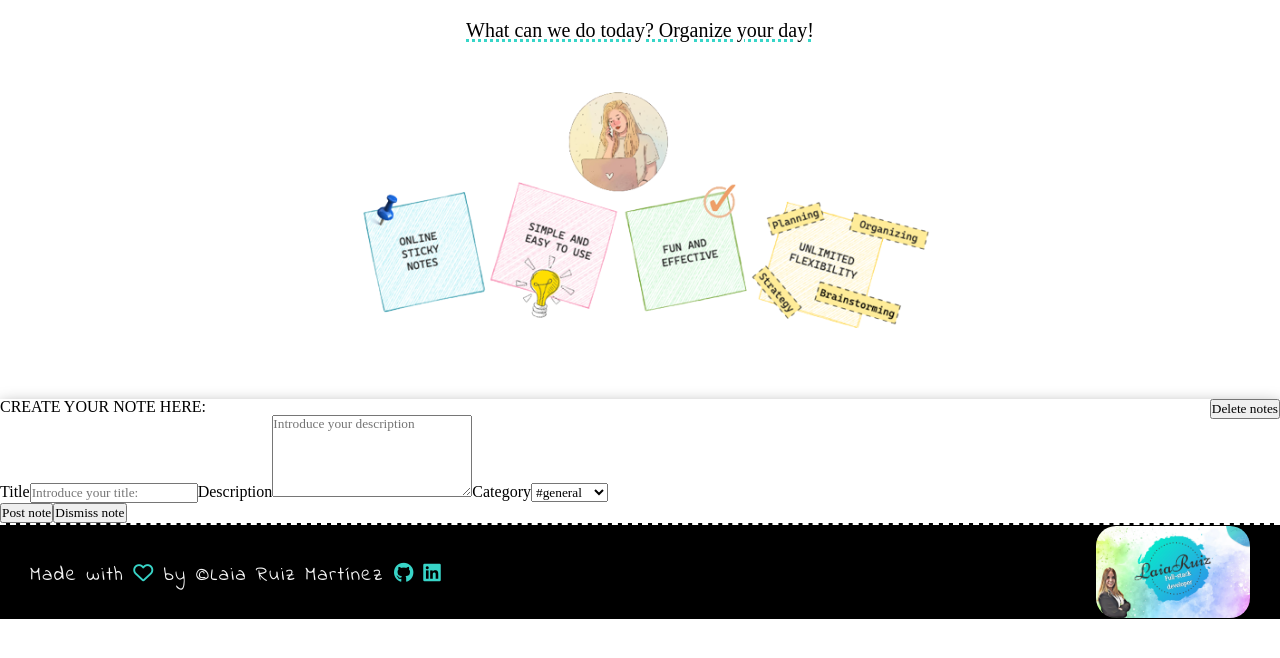
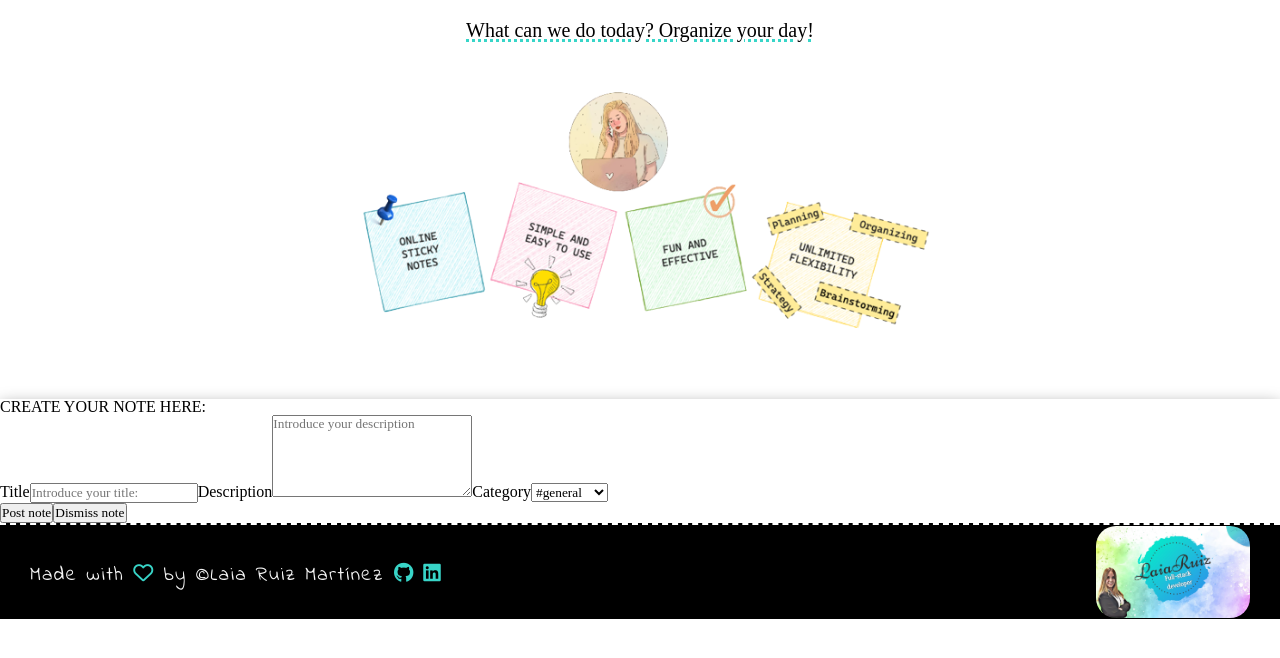
Before and after one commit to LaiaRuizM/create-notes, a React (Create React App) app: page / in a window 1280 px wide. Shown: the top 658 px of the page. Built offline with nearby package versions, Linux system fonts and the light colour scheme; a web font is replaced by a local one.

Commit message:
feat: add functionality to NoteList.js

```diff
--- a/src/components/dashboardNotes/NoteList.js
+++ b/src/components/dashboardNotes/NoteList.js
@@ -1,6 +1,13 @@
 import NoteItem from "./NoteItem";
 
-const NoteList = ({ allNotes, newNote, allCategory }) => {
+const NoteList = ({
+  allNotes,
+  newNote,
+  allCategory,
+  deleteAllNotes,
+  handleDeleteNote,
+  handleEditNote,
+}) => {
   const eachNote = allNotes.map((note, index) => {
     return (
       <NoteItem
@@ -12,14 +19,20 @@ const NoteList = ({ allNotes, newNote, allCategory }) => {
         newNote={newNote}
         allCategory={allCategory}
         categoryTheme={note.categoryTheme}
+        handleDeleteNote={handleDeleteNote}
+        handleEditNote={handleEditNote}
       ></NoteItem>
     );
   });
   return (
     <section>
-      <div>
-        <button>Delete notes</button>
-      </div>
+      {allNotes.length !== 0 ? (
+        <div>
+          <button onClick={deleteAllNotes}>Delete all notes</button>
+        </div>
+      ) : (
+        ""
+      )}
       <ul>{eachNote}</ul>
     </section>
   );
```
